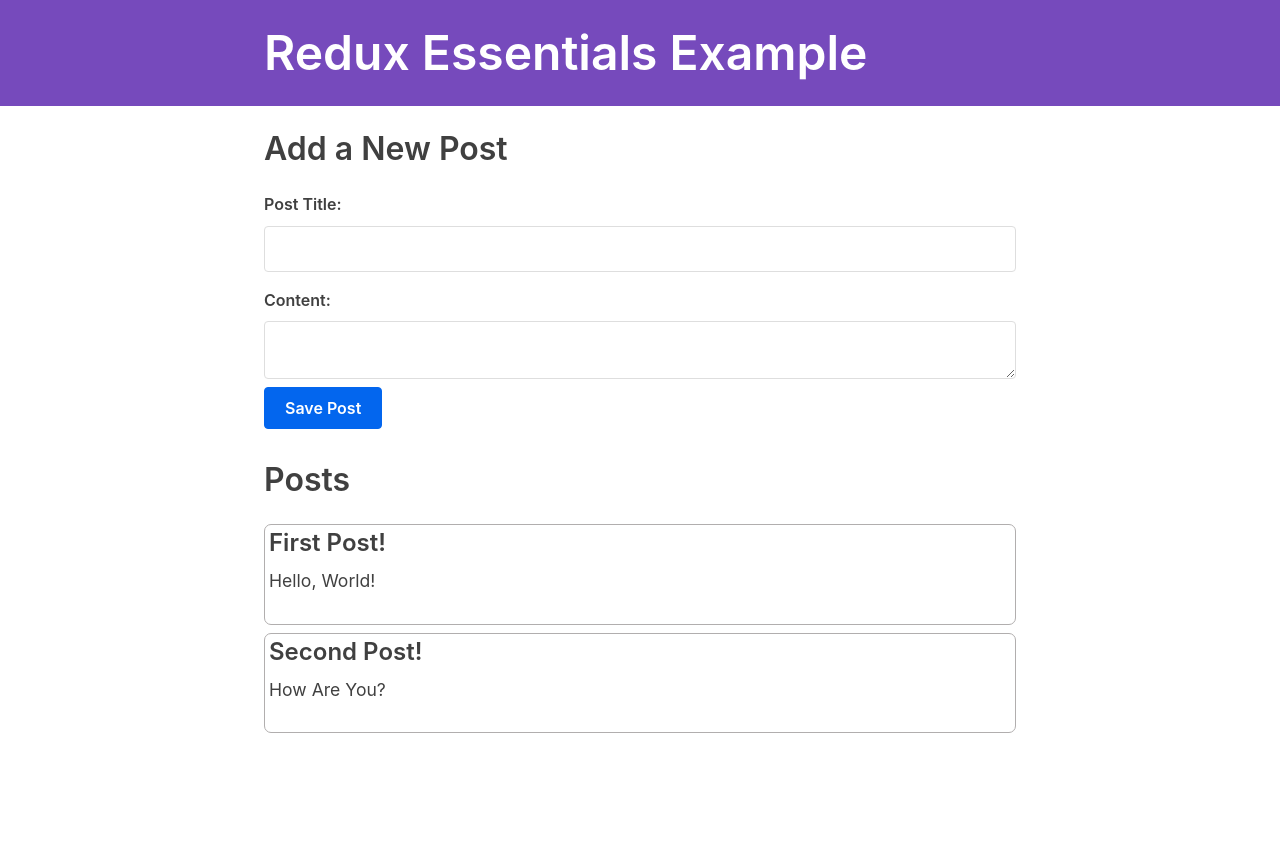
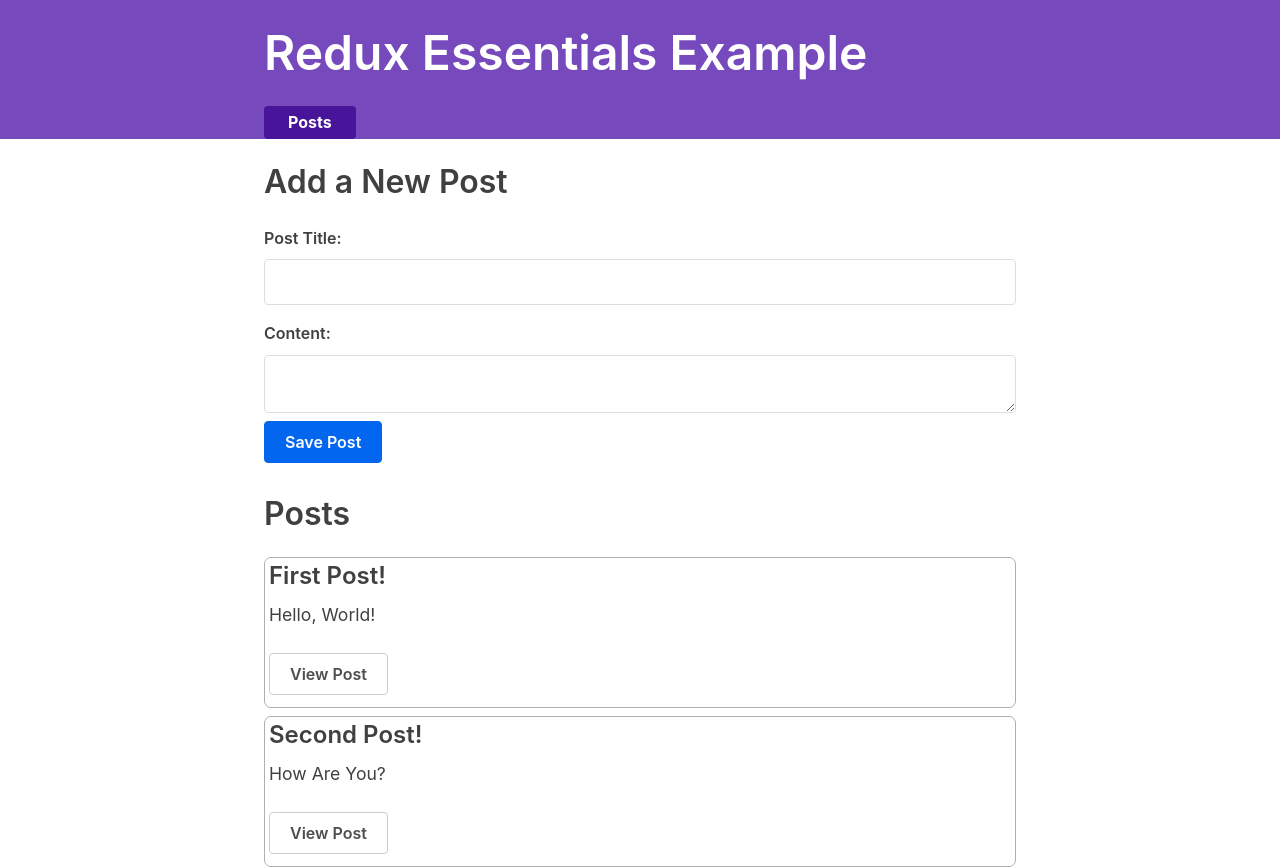
Before and after one commit to AmanVhora/Redux-demo-app, a React (Create React App) app: page / in a window 1280 px wide. Before the commit the page ends 800 px from the top, so only its background shows below. Built offline with nearby package versions, Linux system fonts and the light colour scheme; what @mswjs/data, mock-socket, txtgen would draw is missing.

Commit message:
Show single post page

```diff
--- a/src/App.js
+++ b/src/App.js
@@ -9,6 +9,7 @@
 import { Navbar } from './app/Navbar'
 import { PostsList } from './features/posts/postsList'
 import { AddPostForm } from './features/posts/addPostForm'
+import { SinglePostPage } from './features/posts/singlePostPage'
 
 function App() {
   return (
@@ -26,6 +27,7 @@
               </React.Fragment>
             )}
           />
+          <Route exact path="/posts/:postId" component={SinglePostPage} />
           <Redirect to="/" />
         </Switch>
       </div>
--- a/src/app/Navbar.js
+++ b/src/app/Navbar.js
@@ -1,4 +1,5 @@
 import React from 'react'
+import { Link } from 'react-router-dom/cjs/react-router-dom.min'
 
 export const Navbar = () => {
   return (
@@ -7,7 +8,9 @@
         <h1>Redux Essentials Example</h1>
 
         <div className="navContent">
-          <div className="navLinks"></div>
+          <div className="navLinks">
+            <Link to="/">Posts</Link>
+          </div>
         </div>
       </section>
     </nav>
--- a/src/features/posts/postsList.js
+++ b/src/features/posts/postsList.js
@@ -1,5 +1,6 @@
 import React from "react";
 import { useSelector } from "react-redux";
+import { Link } from "react-router-dom";
 
 export const PostsList = () => {
   const posts = useSelector(state => state.posts)
@@ -8,6 +9,7 @@
     <article className="post-excerpt" key={post.id}>
       <h3>{post.title}</h3>
       <p className="post-content">{post.content.substring(0, 100)}</p>
+      <Link to={`/posts/${post.id}`} className="button muted-button">View Post</Link>
     </article>
   ))
 
--- /dev/null
+++ b/src/features/posts/singlePostPage.js
@@ -0,0 +1,27 @@
+import React from "react";
+import { useSelector } from "react-redux";
+
+export const SinglePostPage = ({ match }) => {
+  const { postId } = match.params
+
+  const post = useSelector(
+    state => state.posts.find(post => post.id === postId)
+  )
+
+  if (!post) {
+    return(
+      <section>
+        <h2>Post not found!</h2>
+      </section>
+    )
+  }
+
+  return (
+    <section>
+      <article className="post">
+        <h2>{post.title}</h2>
+        <p className="post-content">{post.content}</p>
+      </article>
+    </section>
+  )
+}
```
